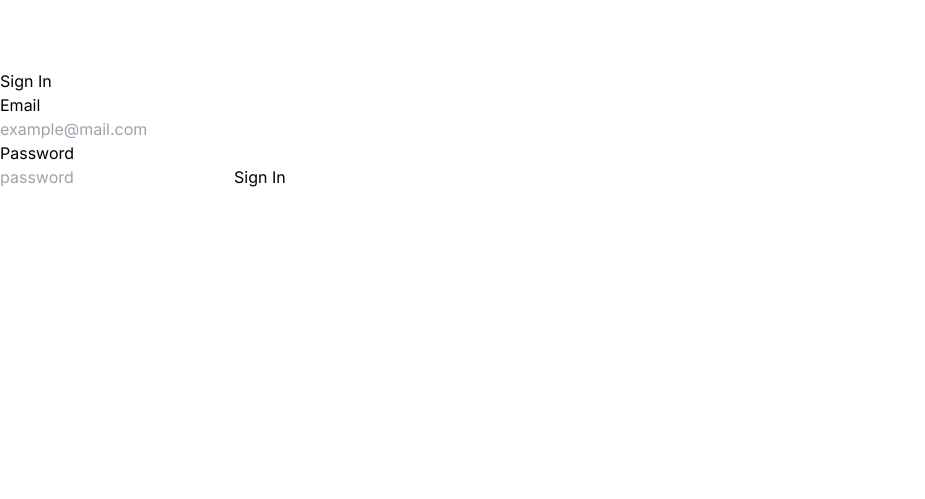
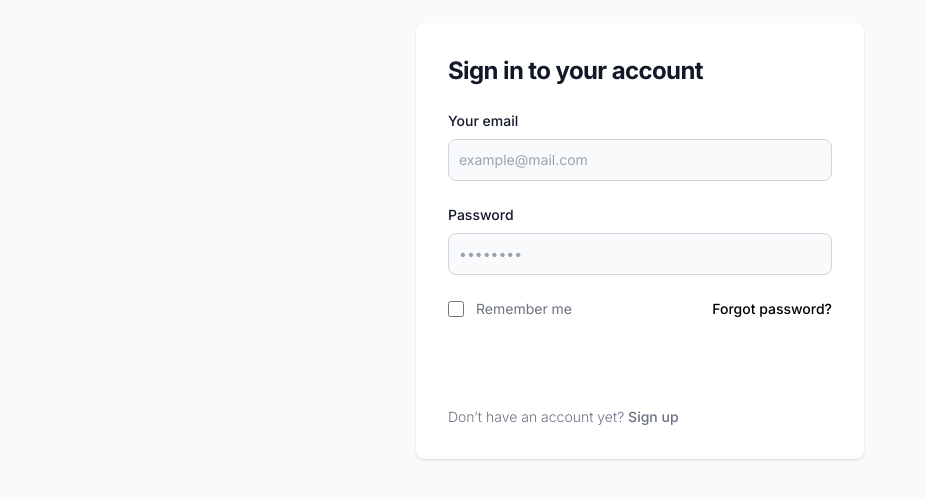
Before and after one commit to Karim-Mammadli/BoilerPlate, a Next.js app: page /signin in a window 1280 px wide. Shown: the part 171-670 px from the top of the page, without its empty margins (0-925 px from the left). Built offline with nearby package versions, Linux system fonts and the light colour scheme.

Commit message:
sign-in implementation

```diff
--- a/src/app/signin/page.tsx
+++ b/src/app/signin/page.tsx
@@ -21,21 +21,81 @@
         console.log(result)
         return router.push("/")
     }
-    return (<div className="wrapper">
-        <div className="form-wrapper">
-            <h1 className="mt-60 mb-30">Sign In</h1>
-            <form onSubmit={handleForm} className="form">
-                <label htmlFor="email">
-                    <p>Email</p>
-                    <input onChange={(e) => setEmail(e.target.value)} required type="email" name="email" id="email" placeholder="example@mail.com" />
-                </label>
-                <label htmlFor="password">
-                    <p>Password</p>
-                    <input onChange={(e) => setPassword(e.target.value)} required type="password" name="password" id="password" placeholder="password" />
-                </label>
-                <button type="submit">Sign In</button>
+
+//     <section className="bg-gray-50 dark:bg-gray-900">
+//     <div className="flex flex-col items-center justify-center px-6 py-8 mx-auto md:h-screen lg:py-0">
+//         <a href="#" className="flex items-center mb-6 text-2xl font-semibold text-gray-900 dark:text-white">
+//         </a>
+//         <div className="w-full bg-white rounded-lg shadow dark:border md:mt-0 sm:max-w-md xl:p-0 dark:bg-gray-800 dark:border-gray-700">
+//             <div className="p-6 space-y-4 md:space-y-6 sm:p-8">
+//                 <h1 className="text-xl font-bold leading-tight tracking-tight text-gray-900 md:text-2xl dark:text-white">
+//                     Sign in to your account
+//                 </h1>
+//                 <form onSubmit={handleForm} className="form space-y-4 md:space-y-6" action="#">
+//                     <div>
+//                         <label htmlFor="email" className="block mb-2 text-sm font-medium text-gray-900 dark:text-white">Your email</label>
+//                         <input type="email" name="email" id="email" className="bg-gray-50 border border-gray-300 text-gray-900 sm:text-sm rounded-lg focus:ring-primary-600 focus:border-primary-600 block w-full p-2.5 dark:bg-gray-700 dark:border-gray-600 dark:placeholder-gray-400 dark:text-white dark:focus:ring-blue-500 dark:focus:border-blue-500" placeholder="name@company.com" required />
+//                     </div>
+//                     <div>
+//                         <label htmlFor="password" className="block mb-2 text-sm font-medium text-gray-900 dark:text-white">Password</label>
+//                         <input type="password" name="password" id="password" placeholder="••••••••" className="bg-gray-50 border border-gray-300 text-gray-900 sm:text-sm rounded-lg focus:ring-primary-600 focus:border-primary-600 block w-full p-2.5 dark:bg-gray-700 dark:border-gray-600 dark:placeholder-gray-400 dark:text-white dark:focus:ring-blue-500 dark:focus:border-blue-500" required />
+//                     </div>
+//                     <div className="flex items-center justify-between">
+//                         <div className="flex items-start">
+//                             <div className="flex items-center h-5">
+//                               <input id="remember" aria-describedby="remember" type="checkbox" className="w-4 h-4 border border-gray-300 rounded bg-gray-50 focus:ring-3 focus:ring-primary-300 dark:bg-gray-700 dark:border-gray-600 dark:focus:ring-primary-600 dark:ring-offset-gray-800" required />
+//                             </div>
+//                             <div className="ml-3 text-sm">
+//                               <label htmlFor="remember" className="text-gray-500 dark:text-gray-300">Remember me</label>
+//                             </div>
+//                         </div>
+//                         <a href="#" className="text-sm font-medium text-primary-600 hover:underline dark:text-primary-500">Forgot password?</a>
+//                     </div>
+//                     <button type="submit" className="w-full text-white bg-primary-600 hover:bg-primary-700 focus:ring-4 focus:outline-none focus:ring-primary-300 font-medium rounded-lg text-sm px-5 py-2.5 text-center dark:bg-primary-600 dark:hover:bg-primary-700 dark:focus:ring-primary-800">Sign in</button>
+//                     <p className="text-sm font-light text-gray-500 dark:text-gray-400">
+//                         Don’t have an account yet? <a href="#" className="font-medium text-primary-600 hover:underline dark:text-primary-500">Sign up</a>
+//                     </p>
+//                 </form>
+//             </div>
+//         </div>
+//     </div>
+//   </section>
+    return (<section className="bg-gray-50 dark:bg-gray-900">
+    <div className="flex flex-col items-center justify-center px-6 py-8 mx-auto md:h-screen lg:py-0">
+        <a href="#" className="flex items-center mb-6 text-2xl font-semibold text-gray-900 dark:text-white">
+        </a>
+        <div className="w-full bg-white rounded-lg shadow dark:border md:mt-0 sm:max-w-md xl:p-0 dark:bg-gray-800 dark:border-gray-700">
+            <div className="p-6 space-y-4 md:space-y-6 sm:p-8">
+                <h1 className="text-xl font-bold leading-tight tracking-tight text-gray-900 md:text-2xl dark:text-white">
+                    Sign in to your account
+                </h1>
+            <form onSubmit={handleForm} className="space-y-4 md:space-y-6" action="#">
+            <div>
+                      <label htmlFor="email" className="block mb-2 text-sm font-medium text-gray-900 dark:text-white">Your email</label>
+                      <input onChange={(e) => setEmail(e.target.value)} required type="email" name="email" id="email" className="bg-gray-50 border border-gray-300 text-gray-900 sm:text-sm rounded-lg focus:ring-primary-600 focus:border-primary-600 block w-full p-2.5 dark:bg-gray-700 dark:border-gray-600 dark:placeholder-gray-400 dark:text-white dark:focus:ring-blue-500 dark:focus:border-blue-500" placeholder="example@mail.com"/>
+            </div>
+            <div>
+                      <label htmlFor="password" className="block mb-2 text-sm font-medium text-gray-900 dark:text-white">Password</label>
+                      <input onChange={(e) => setPassword(e.target.value)} required type="password" name="password" id="password" placeholder="••••••••" className="bg-gray-50 border border-gray-300 text-gray-900 sm:text-sm rounded-lg focus:ring-primary-600 focus:border-primary-600 block w-full p-2.5 dark:bg-gray-700 dark:border-gray-600 dark:placeholder-gray-400 dark:text-white dark:focus:ring-blue-500 dark:focus:border-blue-500"/>
+                  </div>
+                  <div className="flex items-center justify-between">
+                      <div className="flex items-start">
+                          <div className="flex items-center h-5">
+                            <input id="remember" aria-describedby="remember" type="checkbox" className="w-4 h-4 border border-gray-300 rounded bg-gray-50 focus:ring-3 focus:ring-primary-300 dark:bg-gray-700 dark:border-gray-600 dark:focus:ring-primary-600 dark:ring-offset-gray-800" required />
+                          </div>
+                          <div className="ml-3 text-sm">
+                            <label htmlFor="remember" className="text-gray-500 dark:text-gray-300">Remember me</label>
+                          </div>
+                      </div>
+                      <a href="#" className="text-sm font-medium text-primary-600 hover:underline dark:text-primary-500">Forgot password?</a>
+                  </div>
+                  <button type="submit" className="w-full text-white bg-primary-600 hover:bg-primary-700 focus:ring-4 focus:outline-none focus:ring-primary-300 font-medium rounded-lg text-sm px-5 py-2.5 text-center dark:bg-primary-600 dark:hover:bg-primary-700 dark:focus:ring-primary-800">Sign in</button>
+                  <p className="text-sm font-light text-gray-500 dark:text-gray-400">
+                      Don’t have an account yet? <a href="/signup" className="font-medium text-primary-600 hover:underline dark:text-primary-500">Sign up</a>
+                  </p>
             </form>
-        </div>
-
-    </div>);
+            </div>
+      </div>
+  </div>
+</section>);
 }
```
